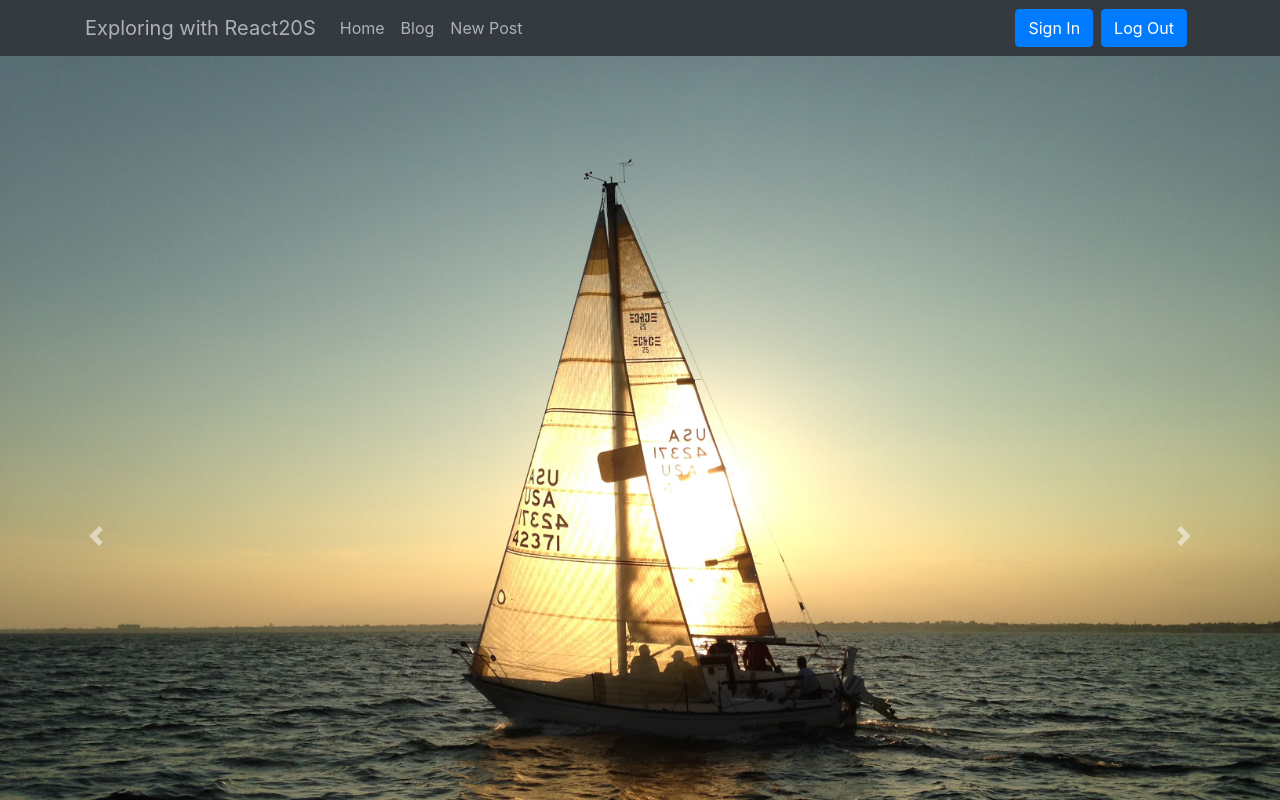
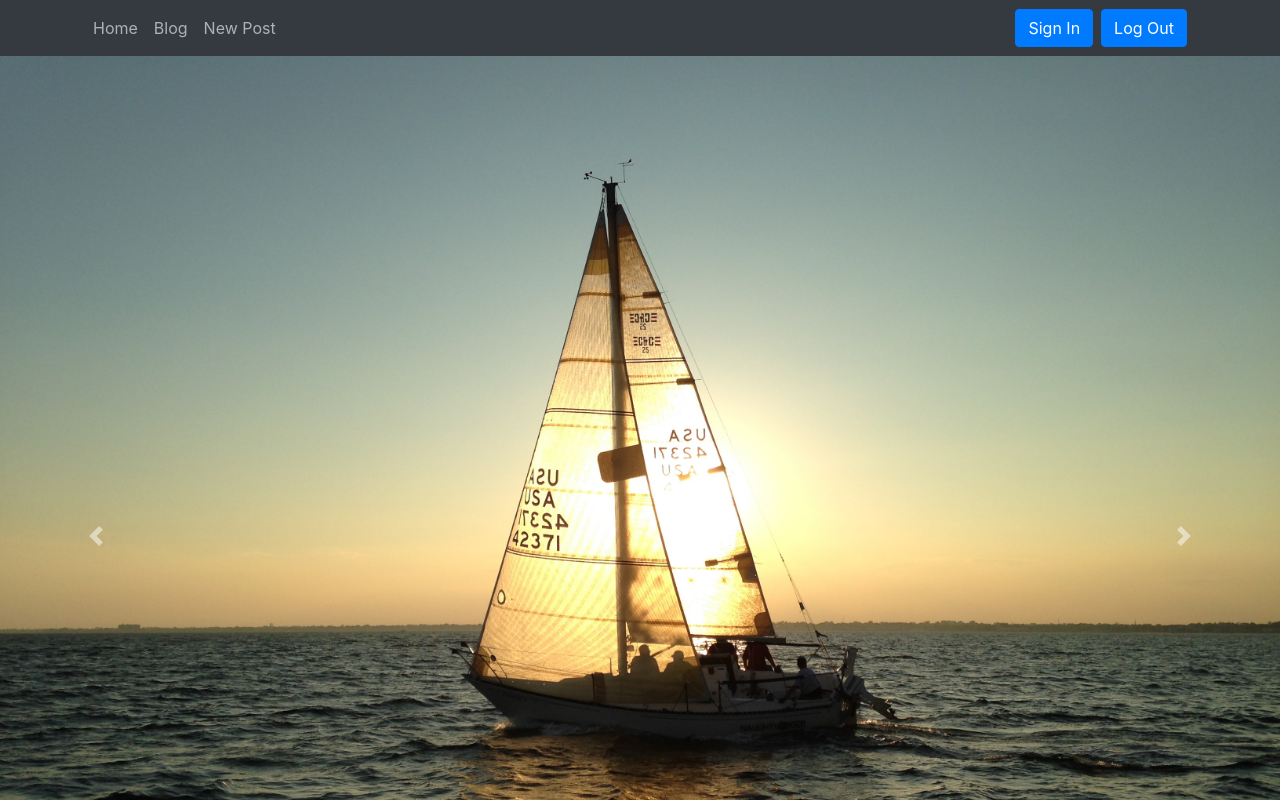
Before and after one commit to MariannaMori/final_react_task, a React (Create React App) app in the folder finaltask/: page / in a window 1280 px wide. Shown: the top 800 px of the page. Built offline with nearby package versions, Linux system fonts and the light colour scheme.

Commit message:
edited navbar

```diff
--- a/finaltask/src/Components/Header/Navibar.js
+++ b/finaltask/src/Components/Header/Navibar.js
@@ -25,7 +25,6 @@ export default function NaviBar() {
         <Styles>
         <Navbar collapseOnSelect expand="lg" bg="dark" variant="dark">
             <Container>
-            <Navbar.Brand>Exploring with React20S</Navbar.Brand>
             <Navbar.Toggle aria-controls="responsive-navbar-nav"/>
             <Navbar.Collapse id="responsive-navbar-nav">
                 <Nav className="mr-auto">
```
Also changed, not shown: 1 other file (tests, documents, lock files or other folders).
